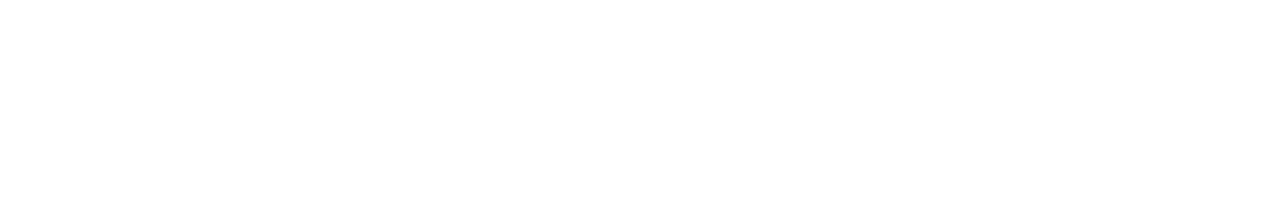
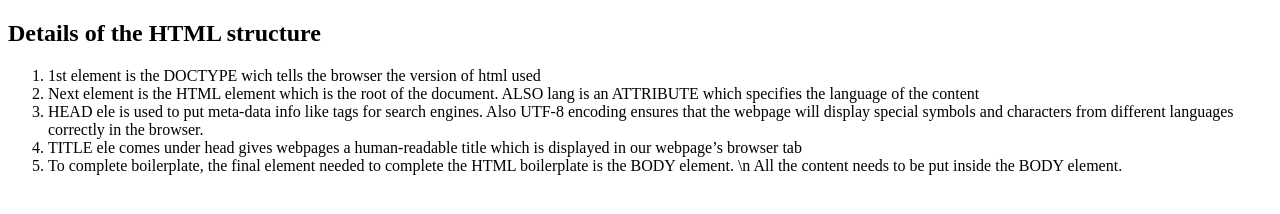
Before and after one commit to himanshu-sde/tut-html101, a plain HTML site: page index.html in a window 1280 px wide. Drawn offline with Linux system fonts and the light colour scheme.

Commit message:
Added notes on HTML major boiler-plate elements

```diff
--- a/index.html
+++ b/index.html
@@ -4,9 +4,27 @@
     <meta charset="UTF-8">
     <meta http-equiv="X-UA-Compatible" content="IE=edge">
     <meta name="viewport" content="width=device-width, initial-scale=1.0">
-    <title>Document</title>
+    <title>HTML 101</title>
 </head>
 <body>
-
+    <h2> Details of the HTML structure</h2>
+    <ol>
+        <li>
+            1st element is the DOCTYPE wich tells the browser the version of html used
+        </li>
+        <li>
+            Next element is the HTML element which is the root of the document. ALSO lang is an ATTRIBUTE which specifies the language of the content
+        </li>
+        <li>
+            HEAD ele is used to put meta-data info like tags for search engines.
+            Also UTF-8 encoding ensures that the webpage will display special symbols and characters from different languages correctly in the browser.
+        </li>
+        <li>
+            TITLE ele comes under head gives webpages a human-readable title which is displayed in our webpage’s browser tab
+        </li>
+        <li>
+            To complete boilerplate, the final element needed to complete the HTML boilerplate is the BODY element. \n All the content needs to be put inside the BODY element.
+        </li>
+    </ol>
 </body>
 </html>
```
